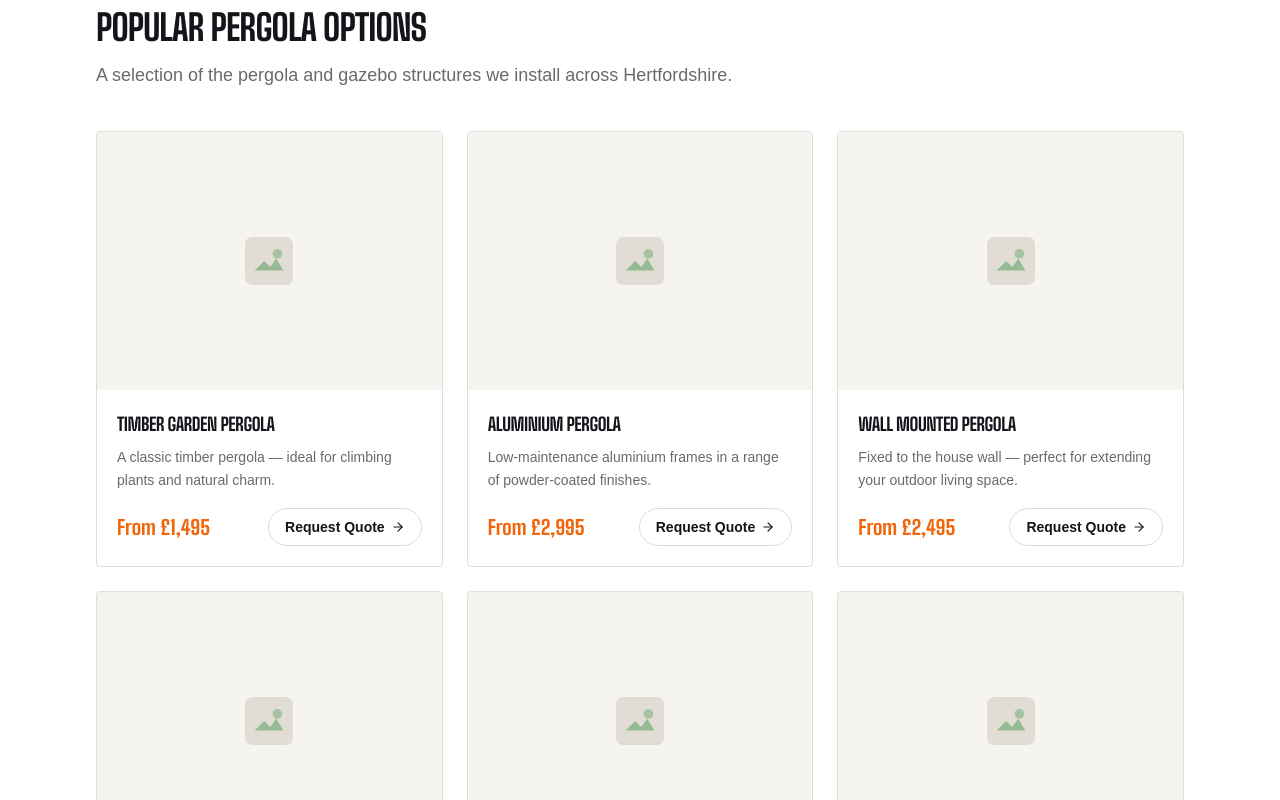
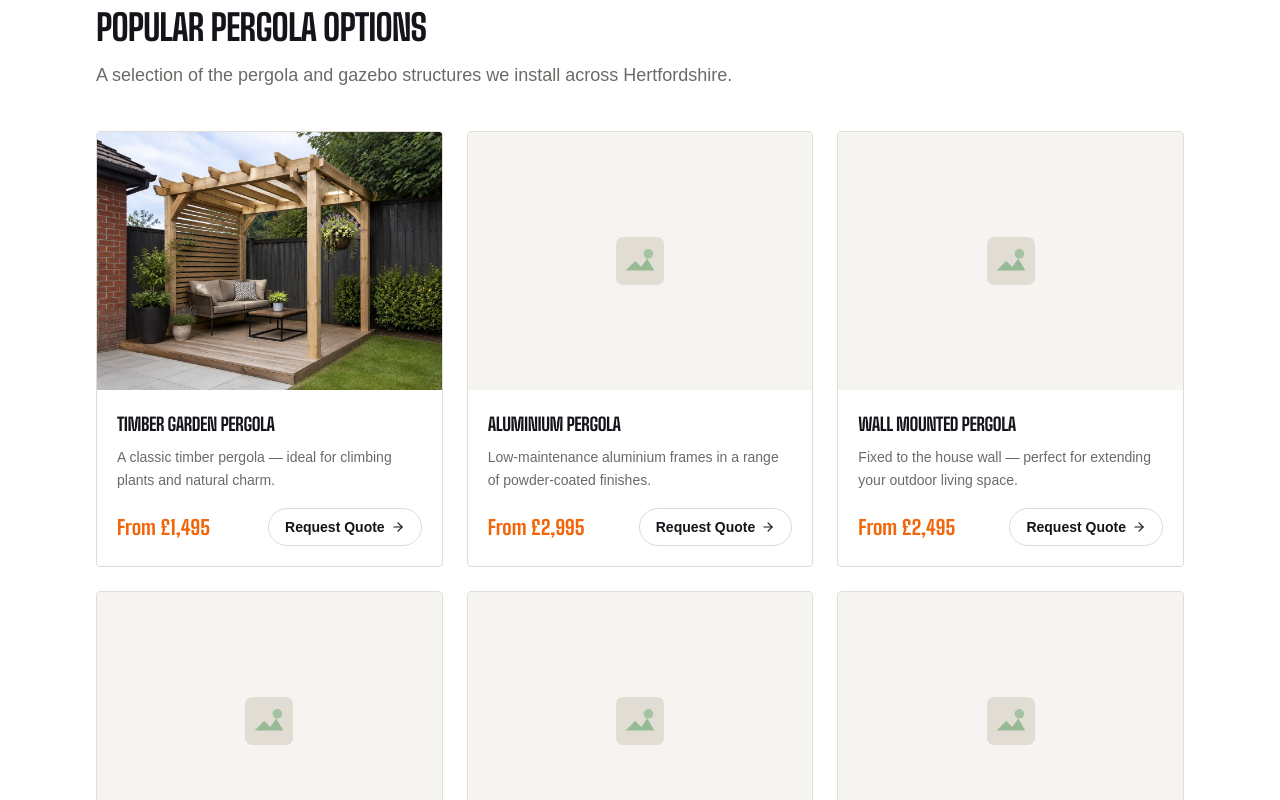
Before and after one commit to jasonkazakos-cpu/zebra-trades-website, a Next.js app: page /pergolas in a window 1280 px wide. Shown: the part 1980-2780 px from the top of the page. Built offline with nearby package versions, Linux system fonts and the light colour scheme; a web font is replaced by a local one.

Commit message:
Add real photo for Timber Garden Pergola option

```diff
--- a/app/pergolas/page.tsx
+++ b/app/pergolas/page.tsx
@@ -125,12 +125,22 @@ export default function PergolasPage() {
               const price = small !== null ? `From £${small.toLocaleString("en-GB")}` : "Quoted";
               return (
                 <div key={item.label} className="group flex flex-col rounded-sm border border-line bg-paper overflow-hidden hover:-translate-y-1 hover:shadow-[0_12px_24px_-12px_rgba(20,20,26,0.25)] transition-all duration-200">
-                  <div className="flex aspect-[4/3] items-center justify-center bg-chalk">
-                    <svg width="48" height="48" viewBox="0 0 40 40" fill="none" aria-hidden="true">
-                      <rect width="40" height="40" rx="6" fill="#e1ddd4" />
-                      <path d="M8 28l8-8 5 5 5-7 6 10H8z" fill="#4C9A56" opacity="0.5" />
-                      <circle cx="27" cy="14" r="4" fill="#4C9A56" opacity="0.4" />
-                    </svg>
+                  <div className="flex aspect-[4/3] items-center justify-center bg-chalk overflow-hidden">
+                    {item.image ? (
+                      // eslint-disable-next-line @next/next/no-img-element
+                      <img
+                        src={item.image}
+                        alt={item.label}
+                        loading="lazy"
+                        className="h-full w-full object-cover"
+                      />
+                    ) : (
+                      <svg width="48" height="48" viewBox="0 0 40 40" fill="none" aria-hidden="true">
+                        <rect width="40" height="40" rx="6" fill="#e1ddd4" />
+                        <path d="M8 28l8-8 5 5 5-7 6 10H8z" fill="#4C9A56" opacity="0.5" />
+                        <circle cx="27" cy="14" r="4" fill="#4C9A56" opacity="0.4" />
+                      </svg>
+                    )}
                   </div>
                   <div className="flex flex-1 flex-col p-5">
                     <h3 className="font-display text-lg font-bold uppercase tracking-tight text-ink">
--- a/data/pergola-prices.ts
+++ b/data/pergola-prices.ts
@@ -43,8 +43,8 @@ export const EXTRAS: Extra[] = [
   { key: "patio-prep", label: "Patio Preparation", price: null },
 ];
 
-export const GALLERY_ITEMS: { label: string; typeKey: TypeKey; description: string }[] = [
-  { label: "Timber Garden Pergola", typeKey: "timber", description: "A classic timber pergola — ideal for climbing plants and natural charm." },
+export const GALLERY_ITEMS: { label: string; typeKey: TypeKey; description: string; image?: string }[] = [
+  { label: "Timber Garden Pergola", typeKey: "timber", description: "A classic timber pergola — ideal for climbing plants and natural charm.", image: "/images/pergolas/timber-pergola-small-hertfordshire.jpg" },
   { label: "Aluminium Pergola", typeKey: "aluminium", description: "Low-maintenance aluminium frames in a range of powder-coated finishes." },
   { label: "Wall Mounted Pergola", typeKey: "wall-mounted", description: "Fixed to the house wall — perfect for extending your outdoor living space." },
   { label: "Louvered Roof Pergola", typeKey: "louvered", description: "Adjustable louvres give you full control of shade and ventilation." },
```
Also changed, not shown: public/images/pergolas/timber-pergola-small-hertfordshire.jpg (added).
